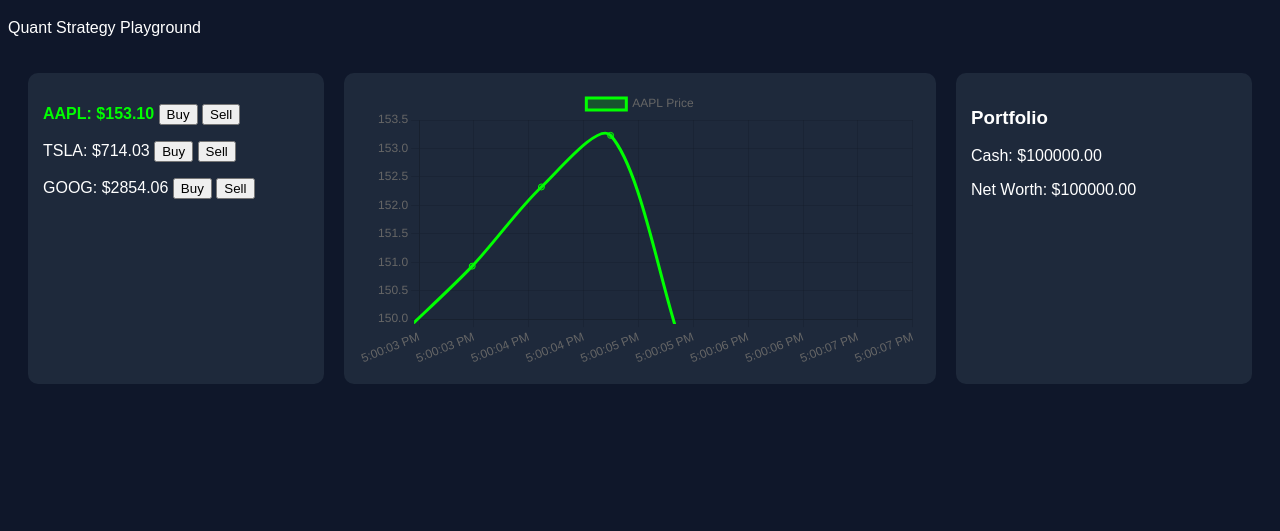
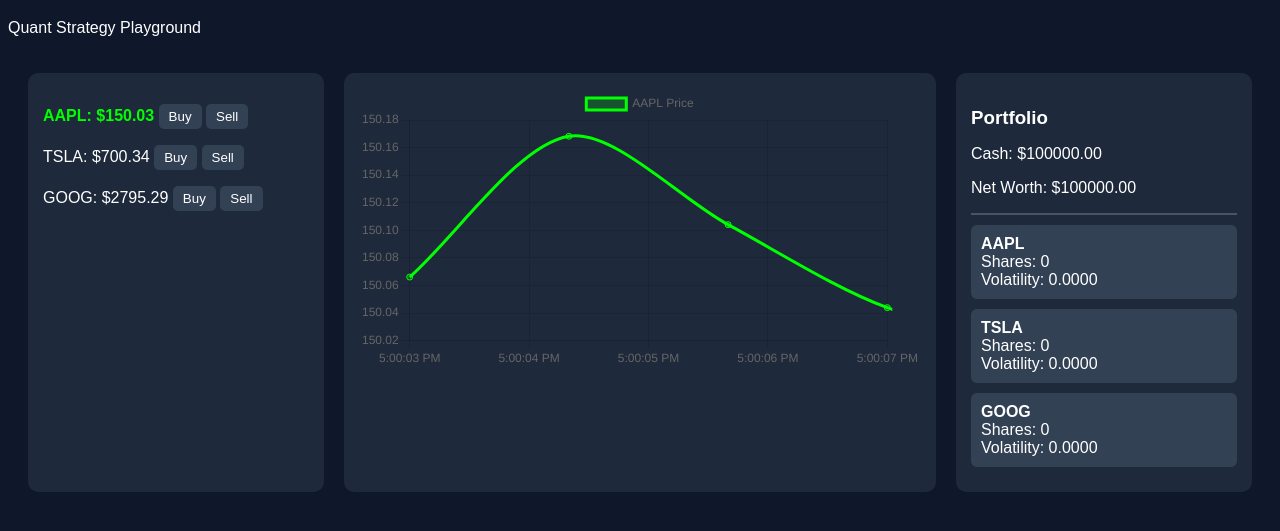
Before and after one commit to charithavaddi/MarketLab, a plain HTML site: page index.html in a window 1280 px wide. Shown: the part 61-592 px from the top of the page. Drawn offline with nearby package versions, Linux system fonts and the light colour scheme.

Commit message:
MarketLab -v4 GBM update + volatility display

```diff
--- a/script.js
+++ b/script.js
@@ -12,6 +12,10 @@
   { name: "TSLA", price: 700 },
   { name: "GOOG", price: 2800 }
 ];
+
+// Store historical prices for each stock
+let priceHistory = {};
+stocks.forEach(s => priceHistory[s.name] = []);
 
 function selectStock(name) {
   selectedStock = name;
@@ -87,17 +91,36 @@
 let mu = 0.0005;
 let sigma = 0.01;
 
+// Box-Muller transform to generate standard normal variable
+function randomNormal() {
+  let u = 0, v = 0;
+  while(u === 0) u = Math.random();
+  while(v === 0) v = Math.random();
+  return Math.sqrt(-2.0 * Math.log(u)) * Math.cos(2.0 * Math.PI * v);
+}
+
+
 // Updates stock prices using Geometric Brownian Motion
 function updatePrices() {
   stocks.forEach(s => {
-    let Z = Math.random();
-    s.price *= Math.exp((mu - 0.5*sigma*sigma) + sigma*Z);
+    let Z = randomNormal();
+    let dt = 1/252; // 252 trading days
+    s.price *= Math.exp((mu - 0.5*sigma*sigma)*dt + sigma*Math.sqrt(dt)*Z);
+    priceHistory[s.name].push(s.price);
+    // 1% chance of sudden crash
+    if(Math.random() < 0.01){
+      s.price *= 0.85;
+    }
+
+    // keep only last 100 prices
+    if(priceHistory[s.name].length > 100){
+      priceHistory[s.name].shift();
+    }
   });
 
   //Update market display and chart
 
   renderMarket();
-  priceChart.data.labels.push(new Date().toLocaleTimeString());
   let stock = stocks.find(s => s.name === selectedStock);
 
   priceChart.data.labels.push(new Date().toLocaleTimeString());
@@ -105,7 +128,6 @@
   priceChart.data.datasets[0].label = stock.name + " Price";
   priceChart.update();
 
-  priceChart.update();
 }
 
 //Run price update every second
@@ -164,10 +186,38 @@
   html += `<p>Net Worth: $${netWorth().toFixed(2)}</p>`;
 
 
-  for (let stock in holdings) {
-    html += `<p>${stock}: ${holdings[stock]} shares</p>`;
-  }
+  html += `<hr>`;
+
+  stocks.forEach(s => {
+    let shares = holdings[s.name] || 0;
+    let vol = calculateVolatility(priceHistory[s.name]);
+
+    html += `
+      <div class="stock-row">
+        <strong>${s.name}</strong><br>
+        Shares: ${shares} <br>
+        Volatility: ${vol.toFixed(4)}
+      </div>
+    `;
+  });
 
   document.getElementById("portfolio").innerHTML = html;
 }
 renderPortfolio();
+
+
+// ================================
+// RISK METRICS
+// ================================
+
+function calculateVolatility(prices){
+  if(prices.length < 2) return 0;
+  let returns = [];
+  for(let i=1;i<prices.length;i++){
+    returns.push(Math.log(prices[i]/prices[i-1]));
+  }
+
+  let mean = returns.reduce((a,b)=>a+b,0)/returns.length;
+  let variance = returns.reduce((a,b)=>a+(b-mean)**2,0)/returns.length;
+  return Math.sqrt(variance)*Math.sqrt(252);
+}
--- a/style.css
+++ b/style.css
@@ -20,3 +20,35 @@
 canvas {
   width: 100%;
 }
+
+button {
+  background: #334155;
+  color: white;
+  border: none;
+  padding: 5px 10px;
+  border-radius: 5px;
+  cursor: pointer;
+}
+
+button:hover {
+  background: lime;
+  color: black;
+  transform: scale(1.1);
+  transition: 0.2s;
+}
+
+#portfolio h3 {
+  margin-bottom: 10px;
+}
+
+.stock-row {
+  background: #334155;
+  padding: 10px;
+  margin-bottom: 10px;
+  border-radius: 6px;
+}
+
+hr {
+  border: 1px solid #475569;
+  margin: 10px 0;
+}
```
Also changed, not shown: 1 other file.
